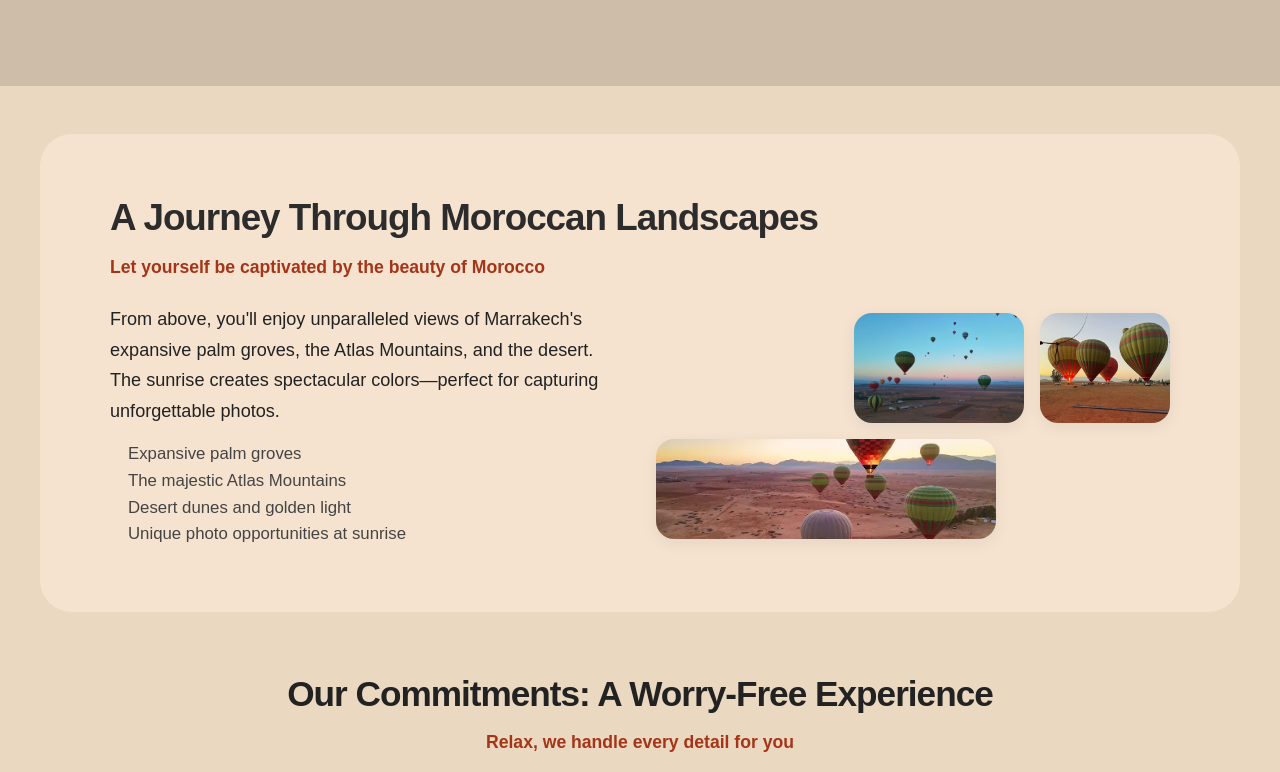
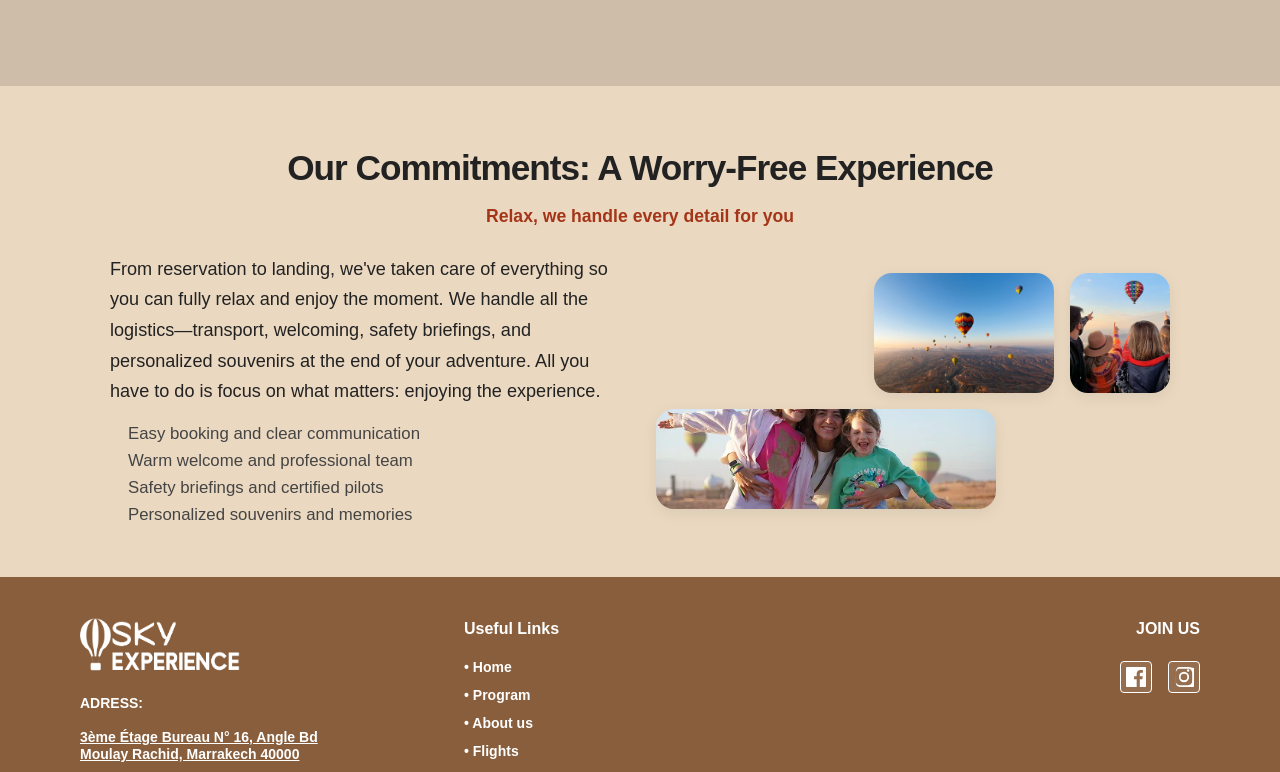
Before and after one commit to zinebdeg/skyExp, a React (Create React App) app: page /about in a window 1280 px wide. Shown: the part 2800-3572 px from the top of the page. Built offline with nearby package versions, Linux system fonts and the light colour scheme.

Commit message:
Ton message de modification ici

```diff
--- a/src/pages/about/About.js
+++ b/src/pages/about/About.js
@@ -148,34 +148,7 @@ const About = () => {
 
 
         {/* Section: A Journey Through Moroccan Landscapes */}
-        <section style={{ background: '#f5e3d0', padding: '56px 0 40px 0', margin: '48px -20px 0 -20px', borderRadius: 32 }}>
-          <div style={{ maxWidth: 1100, margin: '0 auto', padding: '0 20px' }}>
-            <h2 style={{ fontWeight: 'bold', fontSize: '2.3rem', color: '#2C2C2C', marginBottom: 8, letterSpacing: '-1px' }}>
-              A Journey Through Moroccan Landscapes
-            </h2>
-            <div style={{ fontSize: '1.1rem', color: '#a43518', fontWeight: 600, marginBottom: 24 }}>Let yourself be captivated by the beauty of Morocco</div>
-            <div style={{ display: 'flex', flexWrap: 'wrap', gap: 32, alignItems: 'center', marginBottom: 24 }}>
-              <div style={{ flex: 1, minWidth: 260 }}>
-                <p style={{ color: '#222', fontSize: '1.13rem', marginBottom: 14, lineHeight: 1.7 }}>
-                  From above, you'll enjoy unparalleled views of Marrakech's expansive palm groves, the Atlas Mountains, and the desert. The sunrise creates spectacular colors—perfect for capturing unforgettable photos.
-                </p>
-                <ul style={{ color: '#444', fontSize: '1.05rem', marginLeft: 18, marginBottom: 0, lineHeight: 1.6 }}>
-                  <li>Expansive palm groves</li>
-                  <li>The majestic Atlas Mountains</li>
-                  <li>Desert dunes and golden light</li>
-                  <li>Unique photo opportunities at sunrise</li>
-                </ul>
-              </div>
-              <div style={{ display: 'flex', flexDirection: 'column', gap: 16, flex: 1, minWidth: 260 }}>
-                <div style={{ display: 'flex', gap: 16, justifyContent: 'flex-end' }}>
-                  <img src="/images/balloon-landscape.png" alt="Balloon landscape" style={{ width: 170, height: 110, objectFit: 'cover', borderRadius: 18, boxShadow: '0 4px 16px #0001' }} />
-                  <img src="/images/classic-main.png" alt="Classic main" style={{ width: 130, height: 110, objectFit: 'cover', borderRadius: 18, boxShadow: '0 4px 16px #0001' }} />
-                </div>
-                <img src="/images/balloon-land.png" alt="Balloon land" style={{ width: 340, height: 100, objectFit: 'cover', borderRadius: 18, boxShadow: '0 4px 16px #0001', marginLeft: 0 }} />
-              </div>
-            </div>
-          </div>
-        </section>
+
 
 
         {/* Section: Our Commitments: A Worry-Free Experience */}
@@ -199,7 +172,7 @@ const About = () => {
               </div>
               <div style={{ display: 'flex', flexDirection: 'column', gap: 16, flex: 1, minWidth: 260 }}>
                 <div style={{ display: 'flex', gap: 16, justifyContent: 'flex-end' }}>
-                  <img src="/images/Booking.png" alt="Booking" style={{ width: 180, height: 120, objectFit: 'cover', borderRadius: 18, boxShadow: '0 4px 16px #0001' }} />
+                  <img src="/images/one.jpg" alt="one" style={{ width: 180, height: 120, objectFit: 'cover', borderRadius: 18, boxShadow: '0 4px 16px #0001' }} />
                   <img src="/images/too.png" alt="Too" style={{ width: 100, height: 120, objectFit: 'cover', borderRadius: 18, boxShadow: '0 4px 16px #0001' }} />
                 </div>
                 <img src="/images/happy-group.png" alt="Happy group" style={{ width: 340, height: 100, objectFit: 'cover', borderRadius: 18, boxShadow: '0 4px 16px #0001', marginLeft: 0 }} />
```
Also changed, not shown: 1 other file (tests, documents, lock files or other folders).
